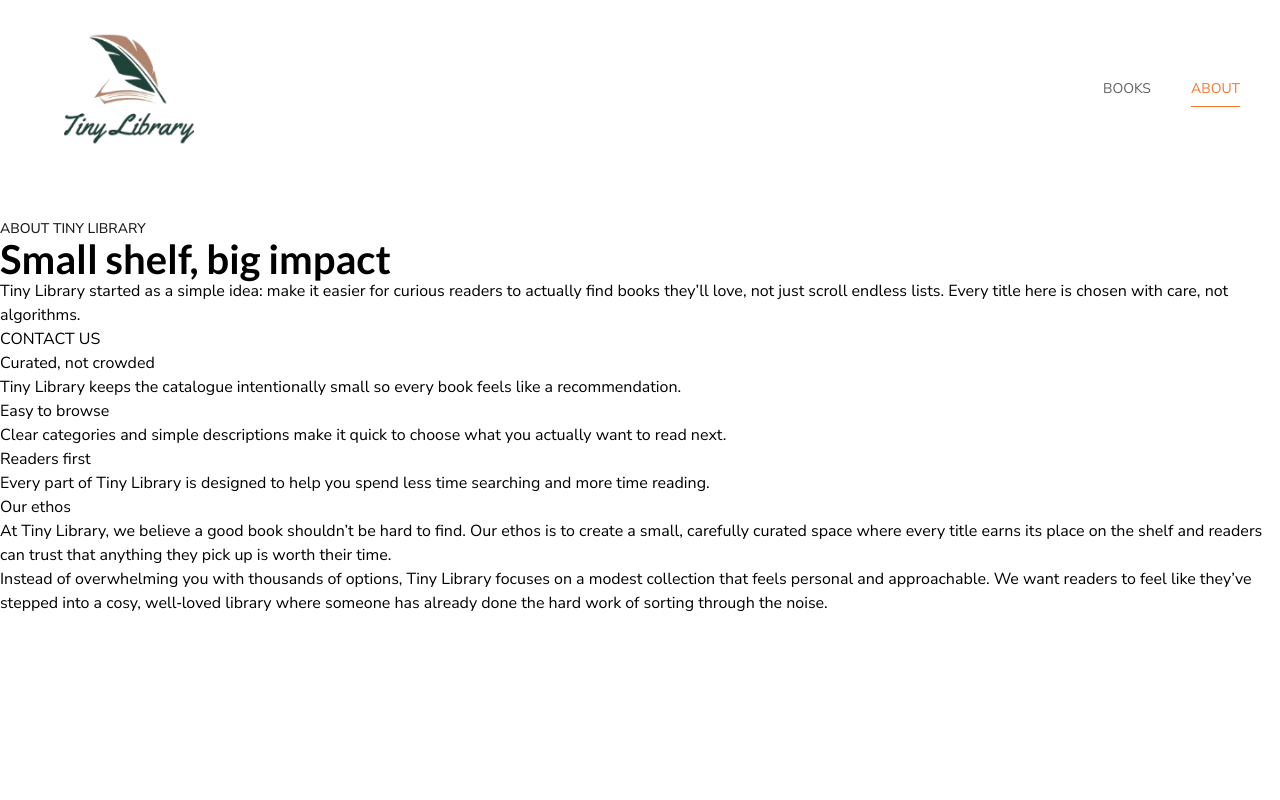
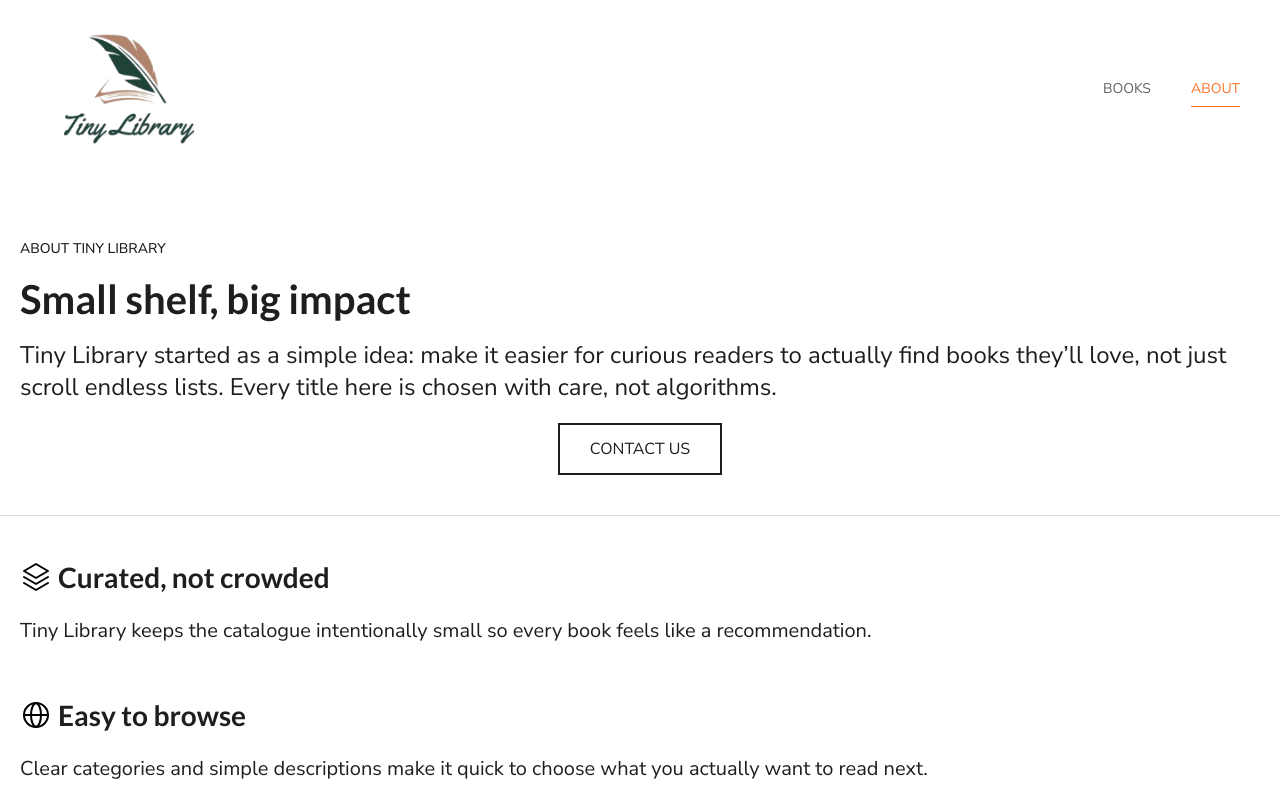
Before and after one commit to DracFiendMG/tiny-library, a Next.js app: page /about in a window 1280 px wide. Shown: the top 800 px of the page. Built offline with nearby package versions, Linux system fonts and the light colour scheme; grey boxes are pictures that could not be loaded.

Commit message:
feat: improve About page layout and styling; adjust padding and margins for better spacing

```diff
--- a/app/about/page.tsx
+++ b/app/about/page.tsx
@@ -4,43 +4,52 @@ import { lato } from "../lib/fonts";
 export default function About() {
     // Something's wrong with the layout, there's some extra space to the right of the content
     return (
-        <main className="pt-24 md:pt-54.5">
-            <div className="md:hidden relative min-w-90.5 min-h-90.5 px-5">
+        <main className="pt-24 md:pt-54.5 mb-10">
+            <div className="md:hidden relative min-w-90.5 min-h-90.5 mx-5">
                 <Image src="/hero-image-square.png" fill alt="beach image" className="mx-auto" style={{objectFit: 'cover'}} />
             </div>
-            <div className="hidden md:block w-full h-full relative max-w-165.5 max-h-165.5 px-5">
+            <div className="hidden md:block w-full h-full relative max-w-165.5 max-h-165.5 mx-5">
                 <Image src="/hero-image-square.png" fill alt="beach image" className="mx-auto" style={{objectFit: 'cover'}} />
             </div>
-            <div>
-                <p className="uppercase font-medium text-[14px] text-(--lighter-black-text)">About Tiny Library</p>
+            <div className="flex flex-col text-(--lighter-black-text) gap-5 mt-5 px-5 border-b pb-10 border-[#DDDDDD] mb-10">
+                <p className="uppercase font-medium text-[14px]">About Tiny Library</p>
                 <h1 className={`${lato.className} font-bold text-[40px]/[100%]`}>Small shelf, big impact</h1>
-                <p>Tiny Library started as a simple idea: make it easier for curious readers to actually find books
+                <p className="text-2xl">Tiny Library started as a simple idea: make it easier for curious readers to actually find books
                     they’ll love, not just scroll
                     endless lists. Every title here is chosen with care, not algorithms.</p>
-                <button className="uppercase">Contact Us</button>
+                <button className="uppercase px-7.5 py-3 border-2 self-center">Contact Us</button>
             </div>
-            <div>
+            <div className="flex flex-col gap-12 px-5 border-b pb-10 border-[#DDDDDD] mb-10 text-(--lighter-black-text)">
                 <div>
-                    <h2>Curated, not crowded</h2>
-                    <p>Tiny Library keeps the catalogue intentionally small so every book feels like a recommendation.</p>
+                    <h2 className={`flex items-center ${lato.className} font-bold text-[28px] gap-1.5`}><span><svg width="32" height="32" viewBox="0 0 32 32" fill="none" xmlns="http://www.w3.org/2000/svg">
+                        <path d="M4 22L16 29L28 22" stroke="black" strokeWidth="2" strokeLinecap="round" strokeLinejoin="round"/>
+                        <path d="M4 16L16 23L28 16" stroke="black" strokeWidth="2" strokeLinecap="round" strokeLinejoin="round"/>
+                        <path d="M4 10L16 17L28 10L16 3L4 10Z" stroke="black" strokeWidth="2" strokeLinecap="round" strokeLinejoin="round"/>
+                    </svg></span>Curated, not crowded</h2>
+                    <p className="text-[20px] mt-4.5">Tiny Library keeps the catalogue intentionally small so every book feels like a recommendation.</p>
                 </div>
                 <div>
-                    <h2>Easy to browse</h2>
-                    <p>Clear categories and simple descriptions make it quick to choose what you actually want to read next.</p>
+                    <h2 className={`flex items-center ${lato.className} font-bold text-[28px] gap-1.5`}><span><svg width="32" height="32" viewBox="0 0 32 32" fill="none" xmlns="http://www.w3.org/2000/svg">
+                        <path d="M16 28C22.6274 28 28 22.6274 28 16C28 9.37258 22.6274 4 16 4C9.37258 4 4 9.37258 4 16C4 22.6274 9.37258 28 16 28Z" stroke="black" strokeWidth="2" strokeMiterlimit="10"/>
+                        <path d="M4 16H28" stroke="black" strokeWidth="2" strokeLinecap="round" strokeLinejoin="round"/>
+                        <path d="M16 27.6749C18.7614 27.6749 21 22.4479 21 16C21 9.55203 18.7614 4.32495 16 4.32495C13.2386 4.32495 11 9.55203 11 16C11 22.4479 13.2386 27.6749 16 27.6749Z" stroke="black" strokeWidth="2" strokeMiterlimit="10"/>
+                    </svg></span>Easy to browse</h2>
+                    <p className="text-[20px] mt-4.5">Clear categories and simple descriptions make it quick to choose what you actually want to read next.</p>
                 </div>
                 <div>
-                    <h2>Readers first</h2>
-                    <p>Every part of Tiny Library is designed to help you spend less time searching and more time reading.</p>
+                    <h2 className={`flex items-center ${lato.className} font-bold text-[28px] gap-1.5`}><span><svg width="32" height="32" viewBox="0 0 32 32" fill="none" xmlns="http://www.w3.org/2000/svg">
+                        <path d="M5 27V6" stroke="black" strokeWidth="2" strokeLinecap="round" strokeLinejoin="round"/>
+                        <path d="M5 21C13 15 19 27 27 21V6C19 12 13 -4.88758e-06 5 6" stroke="black" strokeWidth="2" strokeLinecap="round" strokeLinejoin="round"/>
+                    </svg></span>Readers first</h2>
+                    <p className="text-[20px] mt-4.5">Every part of Tiny Library is designed to help you spend less time searching and more time reading.</p>
                 </div>
             </div>
-            <div>
-                <h2>Our ethos</h2>
-                <p>At Tiny Library, we believe a good book shouldn’t be hard to find. Our ethos is to create a small, carefully curated space where every title earns its place on the shelf and readers
+            <div className="flex flex-col px-5 gap-5 text-(--lighter-black-text)">
+                <h2 className={`${lato.className} font-bold text-[40px]`}>Our ethos</h2>
+                <p className="text-2xl">At Tiny Library, we believe a good book shouldn’t be hard to find. Our ethos is to create a small, carefully curated space where every title earns its place on the shelf and readers
                     can trust that anything they pick up is worth their time.</p>
-                <div></div>
-                <p>Instead of overwhelming you
-                    with thousands of options, Tiny Library focuses on a modest collection that feels personal and approachable. We want readers to feel like they’ve stepped into a cosy, well‑loved
-                    library where someone has already done the hard work of sorting through the noise.</p>
+                <div className="w-61.25 border-b border-[#4E4E4E] self-center my-5"></div>
+                <p className="text-2xl break-all">Instead of overwhelming you with thousands of options, Tiny Library focuses on a modest collection that feels personal and approachable. We want readers to feel like they’ve stepped into a cosy, well‑loved library where someone has already done the hard work of sorting through the noise.</p>
             </div>
         </main>
     )
--- a/app/layout.tsx
+++ b/app/layout.tsx
@@ -22,7 +22,7 @@ export default function RootLayout({
   return (
     <html lang="en">
       <body
-        className={`${nunitoSans.className} h-screen max-w-screen md:max-w-360 mx-auto`}
+        className={`${nunitoSans.className} min-h-screen max-w-screen md:max-w-360 mx-auto`}
       >
         {isBookDetailPage ? (
           <div className="hidden md:block">
```
